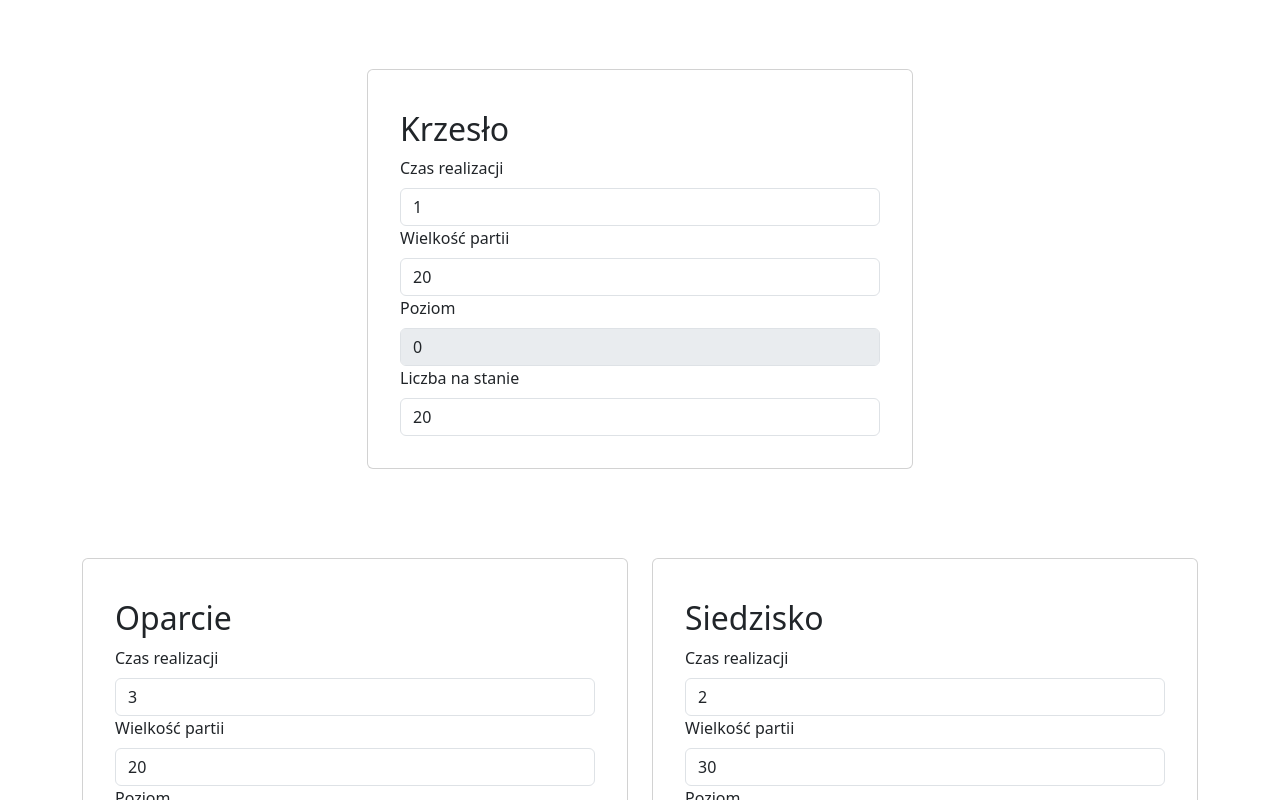
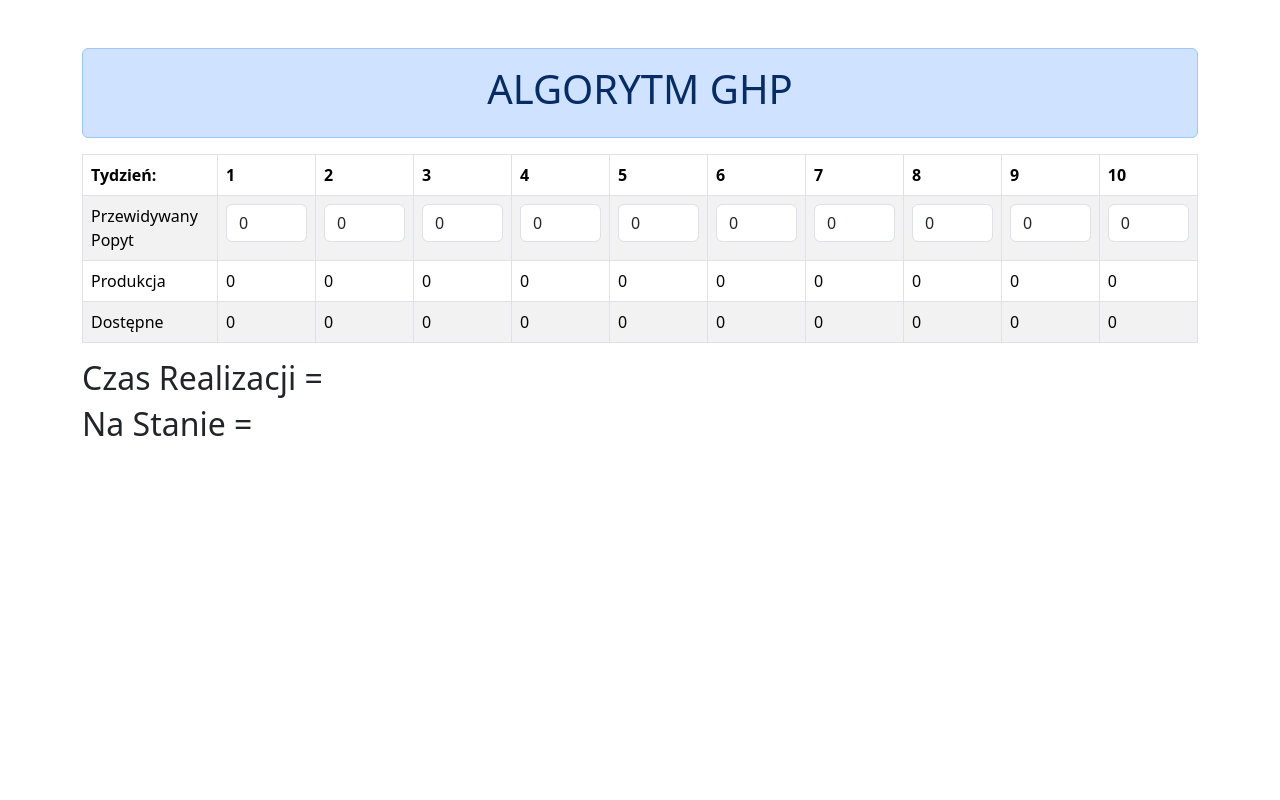
Before and after one commit to PBur27/MRP, a React (Vite) app in the folder Algorytm/: page /ghp in a window 1280 px wide. Shown: the top 800 px of the page. Built offline with nearby package versions, Linux system fonts and the light colour scheme.

Commit message:
AlgorytmGHP działa i balansuje się na dodatniej dostępności, MRP do zrobienia

```diff
--- a/Algorytm/package.json
+++ b/Algorytm/package.json
@@ -13,7 +13,8 @@
     "bootstrap": "^5.3.3",
     "react": "^19.0.0",
     "react-bootstrap": "^2.10.9",
-    "react-dom": "^19.0.0"
+    "react-dom": "^19.0.0",
+    "react-router-dom": "^7.4.0"
   },
   "devDependencies": {
     "@eslint/js": "^9.21.0",
--- /dev/null
+++ b/Algorytm/src/Ghp.jsx
@@ -0,0 +1,110 @@
+import React, { useState, useEffect } from "react";
+import { Table, Form, Container, Alert } from "react-bootstrap";
+import { useLocation } from "react-router-dom";
+
+
+const initialData = [
+    { label: "Przewidywany Popyt", values: [0, 0, 0, 0, 0, 0, 0, 0, 0, 0] },
+    { label: "Produkcja", values: [0, 0, 0, 0, 0, 0, 0, 0, 0, 0] },
+    { label: "Dostępne", values: [0, 0, 0, 0, 0, 0, 0, 0, 0, 0] },
+];
+
+const Ghp = () => {
+    const [data, setData] = useState(initialData);
+    const [products, setProducts] = useState({});
+
+    const location = useLocation();
+
+    useEffect(() => {
+        if (location.state && location.state.products) {
+            setProducts({ ...location.state.products });
+
+
+            const updatedData = [...data];
+            const liczbaNaStanie = location.state.products["Krzesło"].liczbaNaStanie;
+            updatedData[2].values = updatedData[2].values.map(() => liczbaNaStanie);
+            setData(updatedData);
+        }
+    }, [location.state]);
+
+
+    const handleInputChange = (rowIndex, colIndex, value) => {
+
+        const oldData = JSON.parse(JSON.stringify(data));
+        const updatedData = JSON.parse(JSON.stringify(data));
+        updatedData[rowIndex].values[colIndex] = Number(value);
+        recalculateRows(oldData, updatedData, colIndex, value)
+    };
+
+    const recalculateRows = (oldData, updatedData, colIndex, value) => {
+
+        const wielkoscPartii = location.state.products["Krzesło"].liczbaNaStanie;
+        const popytChange = oldData[0].values[colIndex] - value
+
+        for (let i = colIndex; i < updatedData[2].values.length; i++) {
+            updatedData[2].values[i] += popytChange;
+        }
+
+        for (let i = 0; i < updatedData[2].values.length; i++) {
+            if (updatedData[2].values[i] < 0) {
+                updatedData[1].values[i] += wielkoscPartii;
+                for (let j = i; j < updatedData[2].values.length; j++) {
+                    updatedData[2].values[j] += wielkoscPartii;
+                }
+            }
+            else if (updatedData[2].values[i] >= wielkoscPartii && updatedData[1].values[i] !== 0) {
+                updatedData[1].values[i] -= wielkoscPartii;
+                for (let j = i; j < updatedData[2].values.length; j++) {
+                    updatedData[2].values[j] -= wielkoscPartii;
+                }
+            }
+        }
+
+        setData(updatedData);
+    }
+
+
+    return (
+        <Container>
+            <Alert variant="primary" className="text-center mt-5">
+                <h1>ALGORYTM GHP</h1>
+            </Alert>
+            <Table striped bordered hover>
+                <thead>
+                    <tr>
+                        <th>Tydzień:</th>
+                        {Array.from({ length: 10 }, (_, i) => (
+                            <th key={i}>{i + 1}</th>
+                        ))}
+                    </tr>
+                </thead>
+                <tbody>
+                    {data.map((row, rowIndex) => (
+                        <tr key={row.label}>
+                            <td>{row.label}</td>
+                            {row.values.map((value, colIndex) => (
+                                <td key={colIndex}>
+                                    {rowIndex === 0 ? (
+                                        <Form.Control
+                                            type="number"
+                                            value={value}
+                                            onChange={(e) =>
+                                                handleInputChange(rowIndex, colIndex, e.target.value)
+                                            }
+                                        />
+                                    ) : (
+                                        value
+                                    )}
+                                </td>
+                            ))}
+                        </tr>
+                    ))}
+                </tbody>
+            </Table>
+            <h2>Czas Realizacji = {products["Krzesło"]?.czasRealizacji} </h2>
+            <h2>Na Stanie = {products["Krzesło"]?.liczbaNaStanie} </h2>
+        </Container>
+    );
+};
+
+export default Ghp;
--- a/Algorytm/src/App.jsx
+++ b/Algorytm/src/Products.jsx
@@ -1,13 +1,14 @@
 import React, { useState } from "react";
 import { Container, Row, Col, Button } from "react-bootstrap";
 import ProductItemCard from "./components/ProductItemCard";
+import { Link } from "react-router-dom";
 
-export default function Home() {
+export default function Products() {
   const [products, setProducts] = useState({
-    "Krzesło": { nazwa: "Krzesło", czasRealizacji: 1, wielkoscPartii: 20, poziom: 0, liczbaNaStanie: 20, ilosc:1},
-    "Noga": { nazwa: "Noga", czasRealizacji: 1, wielkoscPartii: 60, poziom: 2, liczbaNaStanie: 40, ilosc:4 },
-    "Oparcie": { nazwa: "Oparcie", czasRealizacji: 3, wielkoscPartii: 20, poziom: 1, liczbaNaStanie: 20, ilosc:1 },
-    "Siedzisko": { nazwa: "Siedzisko", czasRealizacji: 2, wielkoscPartii: 30, poziom: 1, liczbaNaStanie: 10, ilosc:1 }
+    "Krzesło": { nazwa: "Krzesło", czasRealizacji: 1, wielkoscPartii: 20, poziom: 0, liczbaNaStanie: 20, ilosc: 1 },
+    "Noga": { nazwa: "Noga", czasRealizacji: 1, wielkoscPartii: 60, poziom: 2, liczbaNaStanie: 40, ilosc: 4 },
+    "Oparcie": { nazwa: "Oparcie", czasRealizacji: 3, wielkoscPartii: 20, poziom: 1, liczbaNaStanie: 20, ilosc: 1 },
+    "Siedzisko": { nazwa: "Siedzisko", czasRealizacji: 2, wielkoscPartii: 30, poziom: 1, liczbaNaStanie: 10, ilosc: 1 }
   });
 
   const handleProductChange = (name, key, value) => {
@@ -31,7 +32,7 @@ export default function Home() {
         </Col>
       </Row>
       <Row>
-      <Col md={6}>
+        <Col md={6}>
           <ProductItemCard
             {...products["Oparcie"]}
             onChange={(name, value) => handleProductChange("Oparcie", name, value)}
@@ -45,7 +46,7 @@ export default function Home() {
         </Col>
       </Row>
       <Row className="justify-content-start">
-      <Col md={6}>
+        <Col md={6}>
           <ProductItemCard
             {...products["Noga"]}
             onChange={(name, value) => handleProductChange("Noga", name, value)}
@@ -53,7 +54,10 @@ export default function Home() {
         </Col>
       </Row>
       <Row>
-        <Button onClick={() => {console.log(products)}}>Zapisz Dane</Button>
+        <Link to="/ghp" state={{products}}>
+          <Button>Zapisz Dane - Przejdź do tabeli GHP</Button>
+        </Link>
+
       </Row>
     </Container>
   );
--- a/Algorytm/src/main.jsx
+++ b/Algorytm/src/main.jsx
@@ -1,10 +1,17 @@
 import { StrictMode } from 'react'
 import { createRoot } from 'react-dom/client'
-import App from './App'
+import { BrowserRouter, Routes, Route } from "react-router-dom";
+import Products from './Products'
+import Ghp from './GHP';
 import './main.css'
 
 createRoot(document.getElementById('root')).render(
   <StrictMode>
-    <App />
+    <BrowserRouter>
+      <Routes>
+        <Route path='/' element={<Products/>}/>
+        <Route path='/ghp' element={<Ghp/>}/>
+      </Routes>
+    </BrowserRouter>
   </StrictMode>,
 )
```
Also changed, not shown: 1 other file (tests, documents, lock files or other folders).
